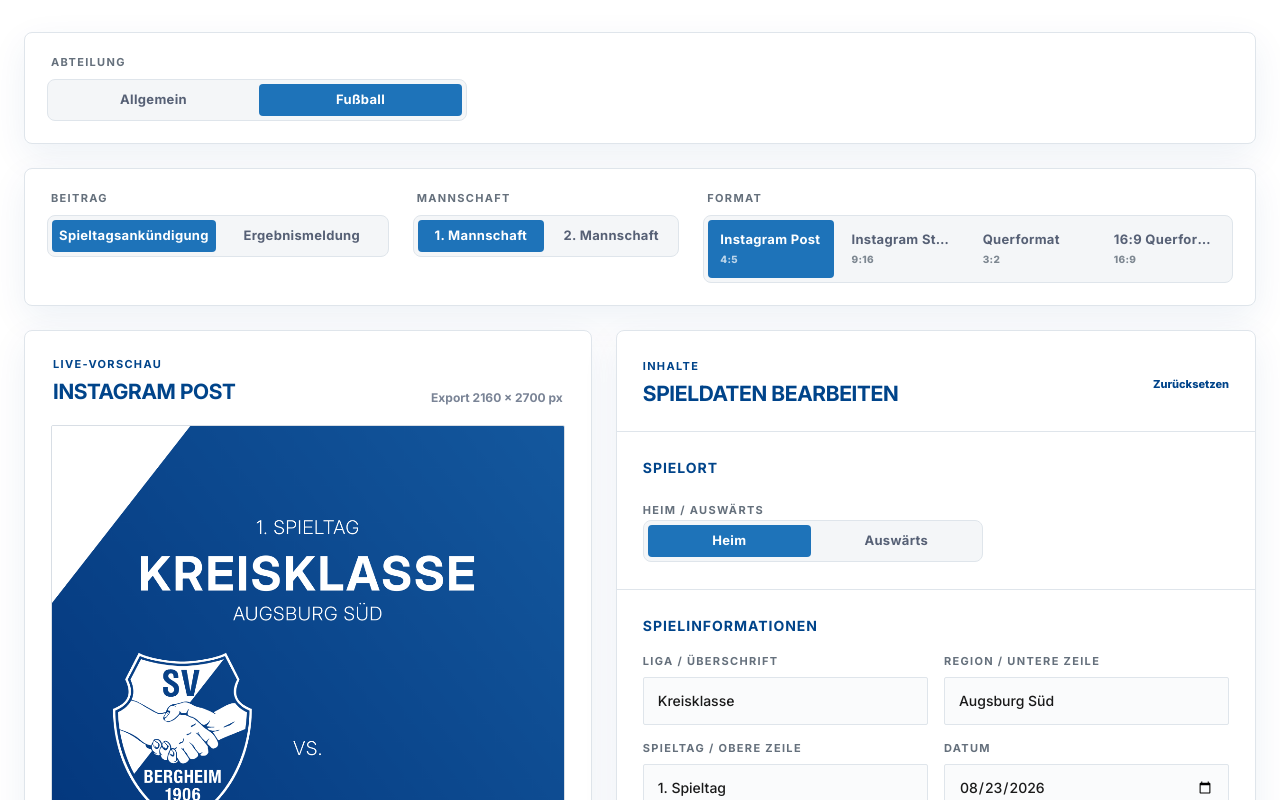
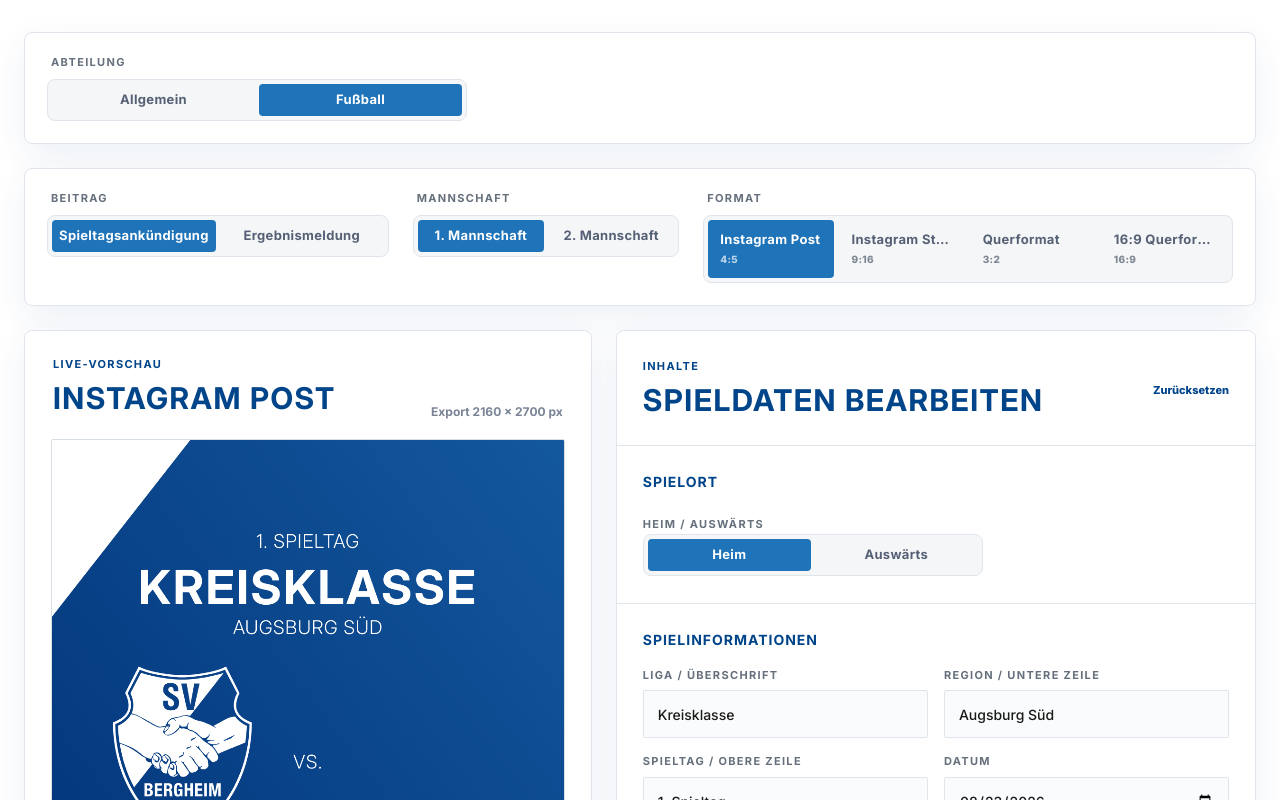
Before and after one commit to LW-UX/SVB-post-generator, a React (Vite) app: page / in a window 1280 px wide. Shown: the top 800 px of the page. Built offline with nearby package versions, Linux system fonts and the light colour scheme.

Commit message:
Update globals.css

```diff
--- a/app/globals.css
+++ b/app/globals.css
@@ -275,9 +275,9 @@ label:has(input:focus-visible) .upload-box {
 .panel-heading h2 {
   margin-top: 4px;
   color: var(--blue);
-  font-size: 21px;
+  font-size: 30px;
   font-weight: 700;
-  letter-spacing: -0.015em;
+  letter-spacing: 0.05em;
   text-transform: uppercase;
 }
 
```
